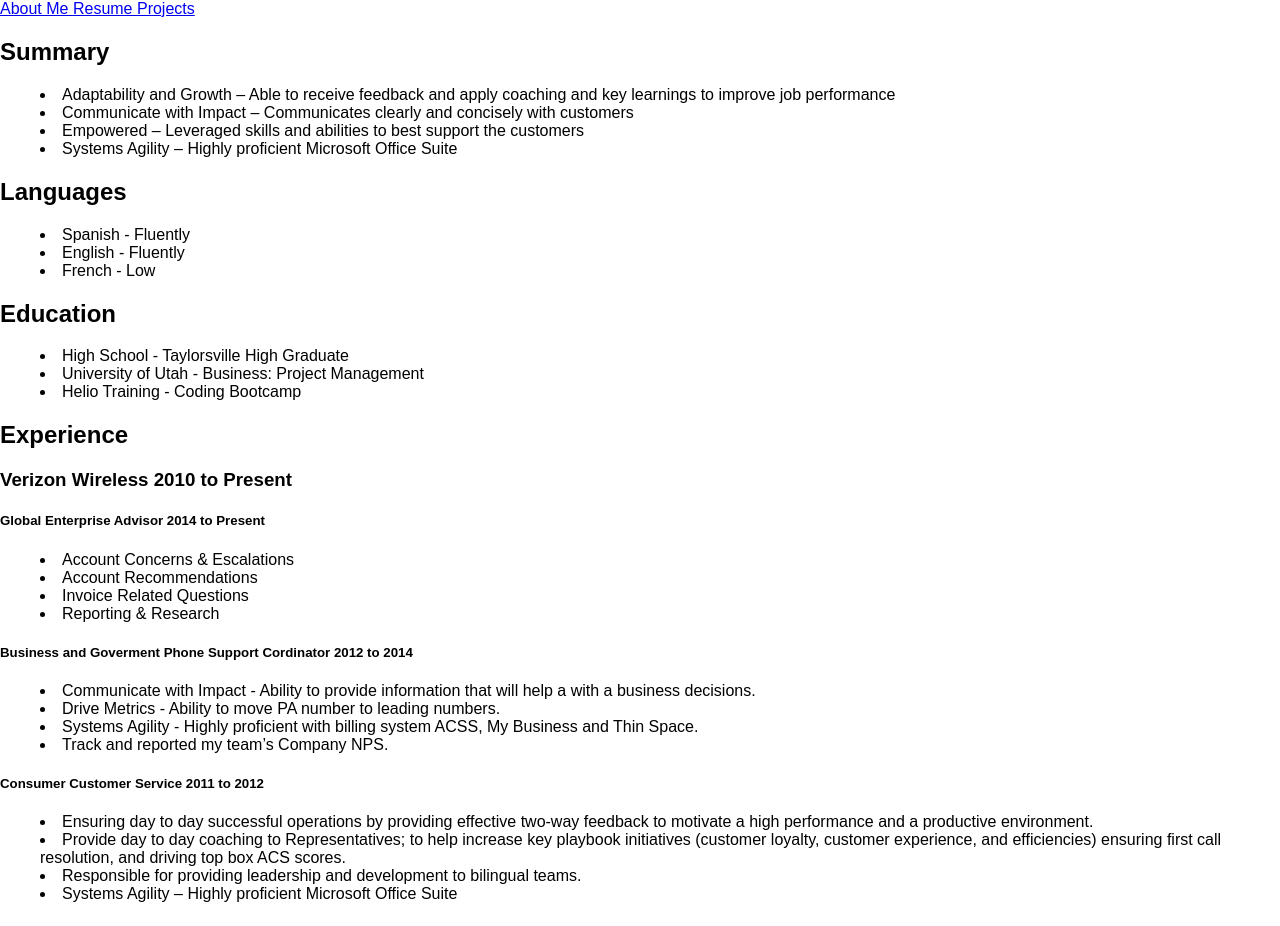
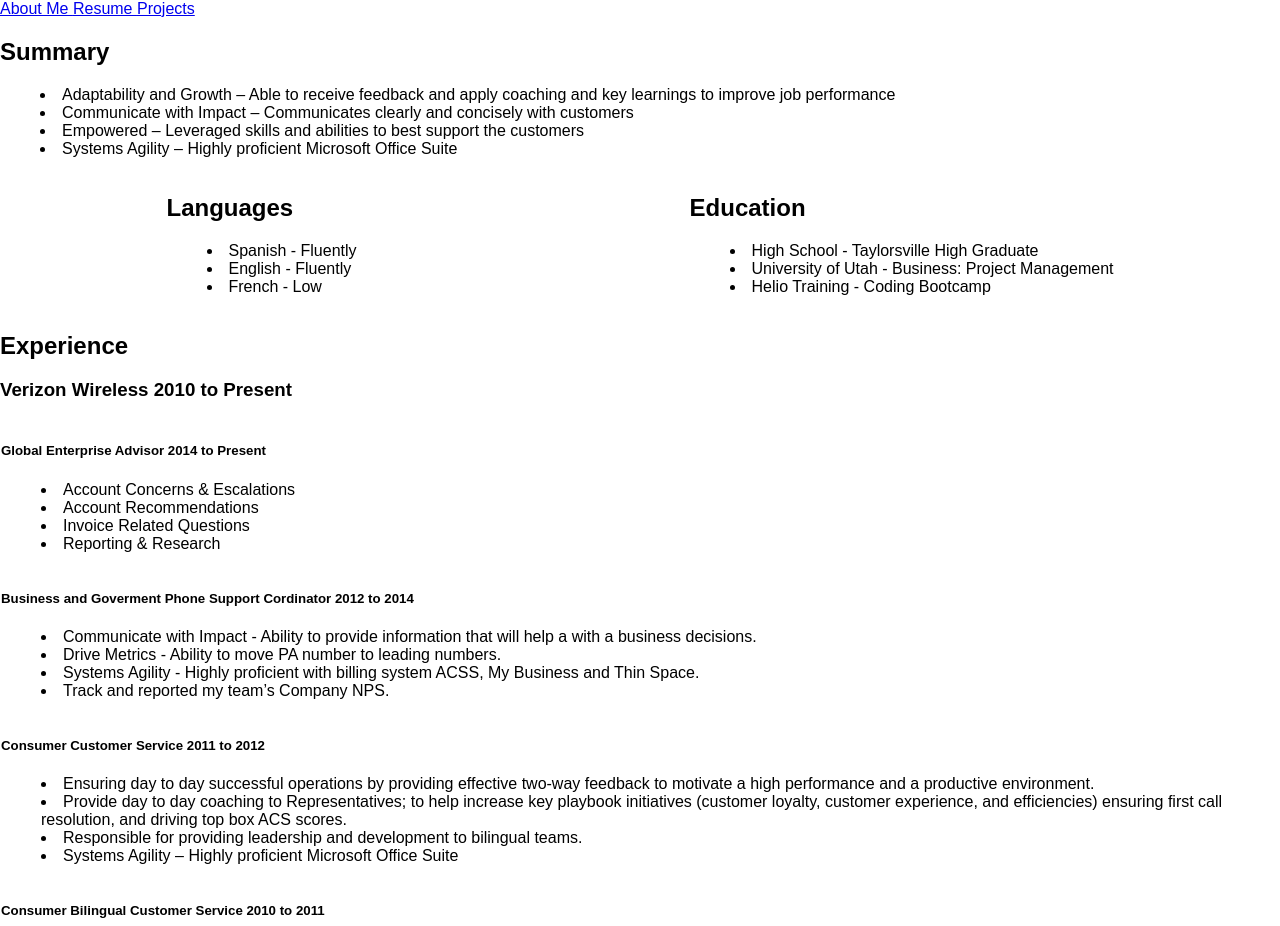
Before and after one commit to AlyRW11/main-project, a React (Create React App) app: page /resume in a window 1280 px wide. Shown: the top 926 px of the page. Built offline with nearby package versions, Linux system fonts and the light colour scheme.

Commit message:
styling Resume css

```diff
--- a/src/Project/Resume.css
+++ b/src/Project/Resume.css
@@ -1,7 +1,4 @@
-.container {
-    background: rgb(17, 92, 36);
-    color: white;
-}
+
 
 .extra {
     display: flex;
@@ -9,3 +6,17 @@
     justify-content: space-around;
     align-self: flex-start;
 }
+.roles {
+    display: flex;
+    flex-direction: column;
+    padding: 1px;
+    align-content: left;
+}
+
+/* .roles > div {
+    background:#e0e3e6;
+}
+
+.roles > div:nth-child(odd) {
+    background:#d7dbd8;
+} */
--- a/src/Project/Resume.js
+++ b/src/Project/Resume.js
@@ -1,4 +1,5 @@
 import React, { Component } from 'react';
+import './Resume.css'
 
 class Resume extends Component {
     render () {
@@ -34,6 +35,7 @@
              <div>
                 <h2>Experience</h2>
                 <h3>Verizon Wireless 2010 to Present </h3>
+                <div class="roles">
                     <div>
                         <h5>Global Enterprise Advisor 2014 to Present</h5>
                         <ul>
@@ -71,6 +73,7 @@
                     </div>
                  </div>
              </div>
+         </div>
         )
     }
 }
```
Lines whose indentation alone changed are shown as unchanged.
